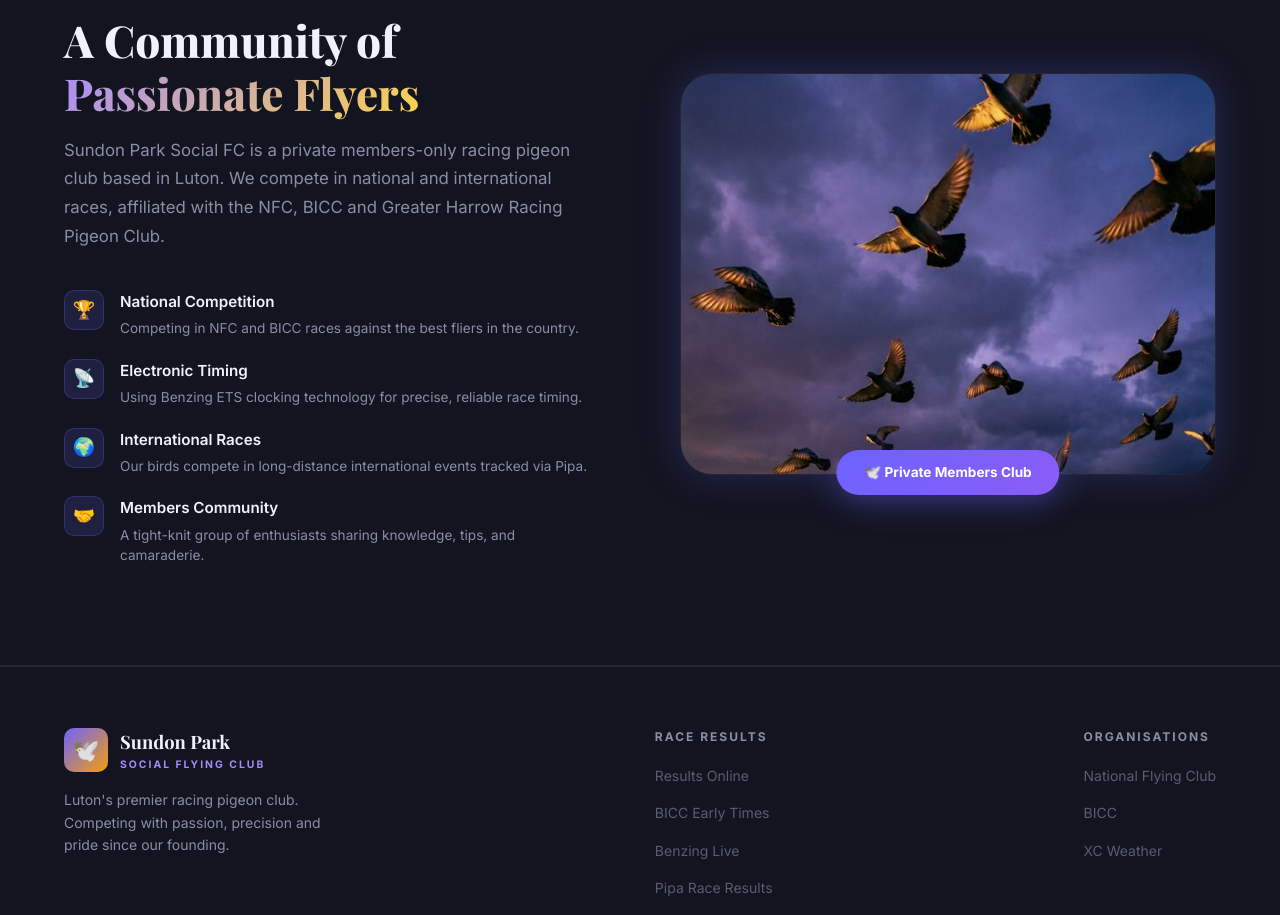
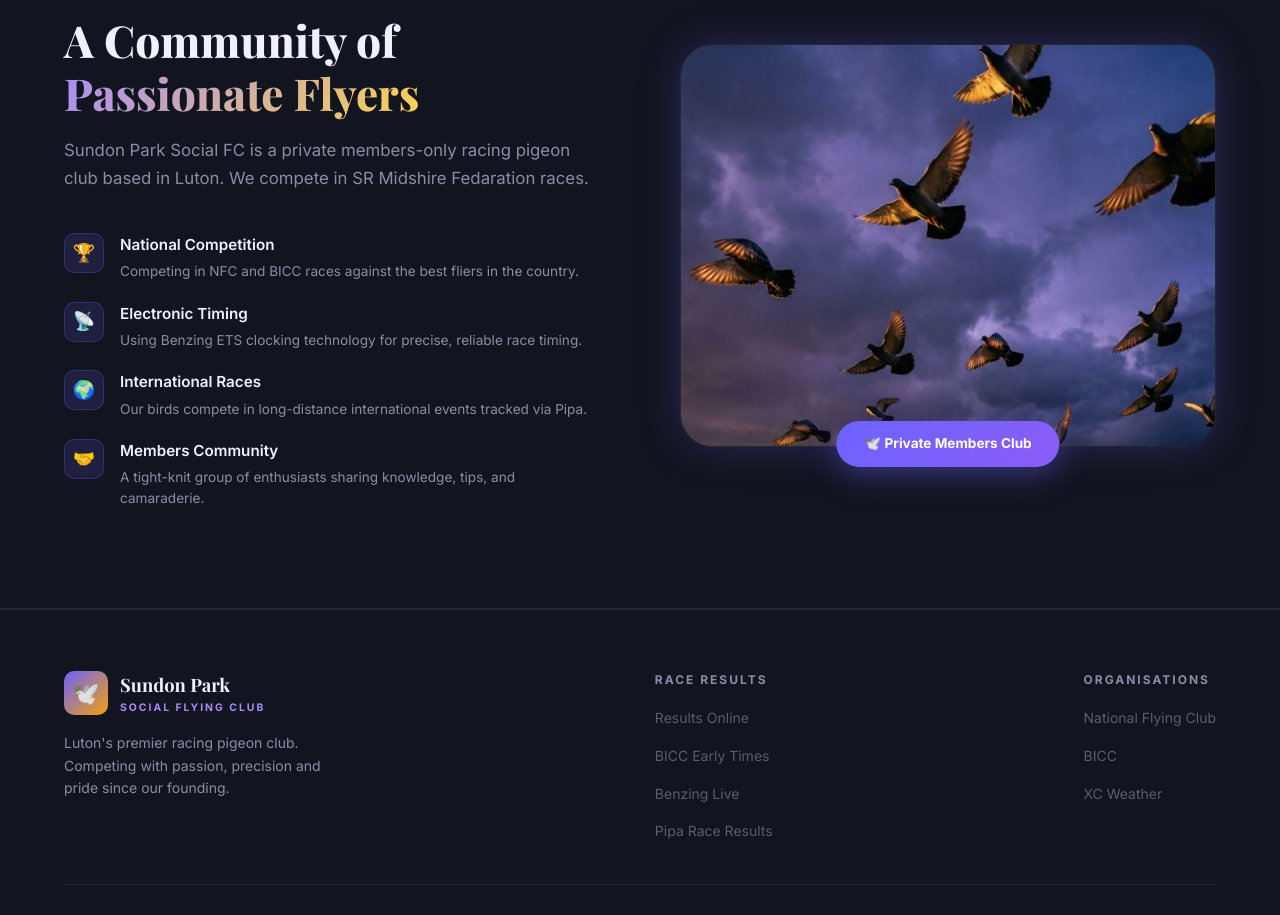
Before and after one commit to tariqshah-afk/sundon, a React (Vite) app: page / in a window 1280 px wide. Shown: the part 2020-2935 px from the top of the page. Built offline with nearby package versions, Linux system fonts and the light colour scheme.

Commit message:
Modify competition details in About component
Updated description of the club's competition affiliations.

```diff
--- a/src/components/About.jsx
+++ b/src/components/About.jsx
@@ -14,8 +14,7 @@ const About = () => {
                         </h2>
                         <p className="section-desc">
                             Sundon Park Social FC is a private members-only racing pigeon club based in Luton.
-                            We compete in national and international races, affiliated with the NFC, BICC and
-                            Greater Harrow Racing Pigeon Club.
+                            We compete in SR Midshire Fedaration races.
                         </p>
 
                         <div className="about-features">
```
